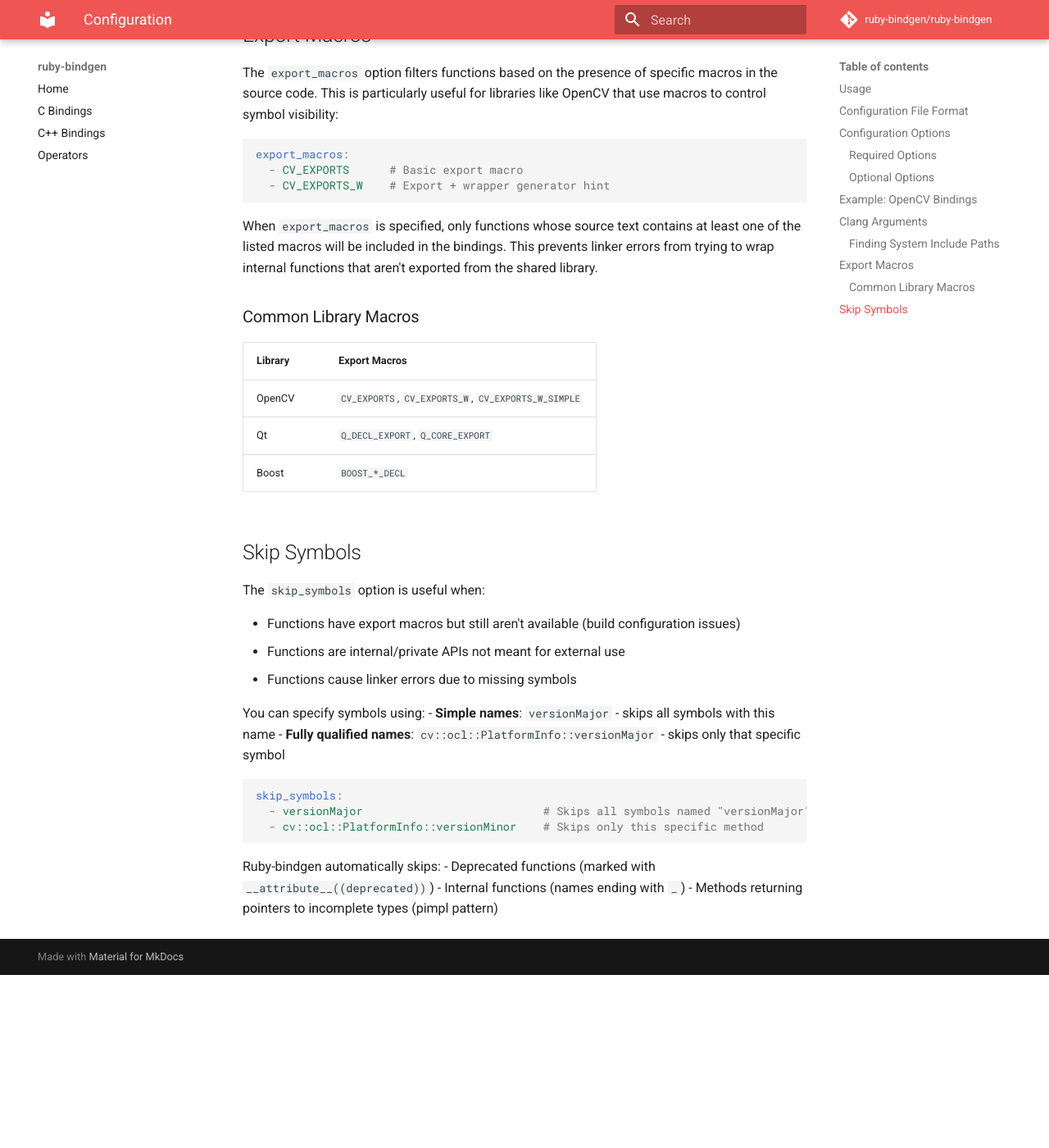
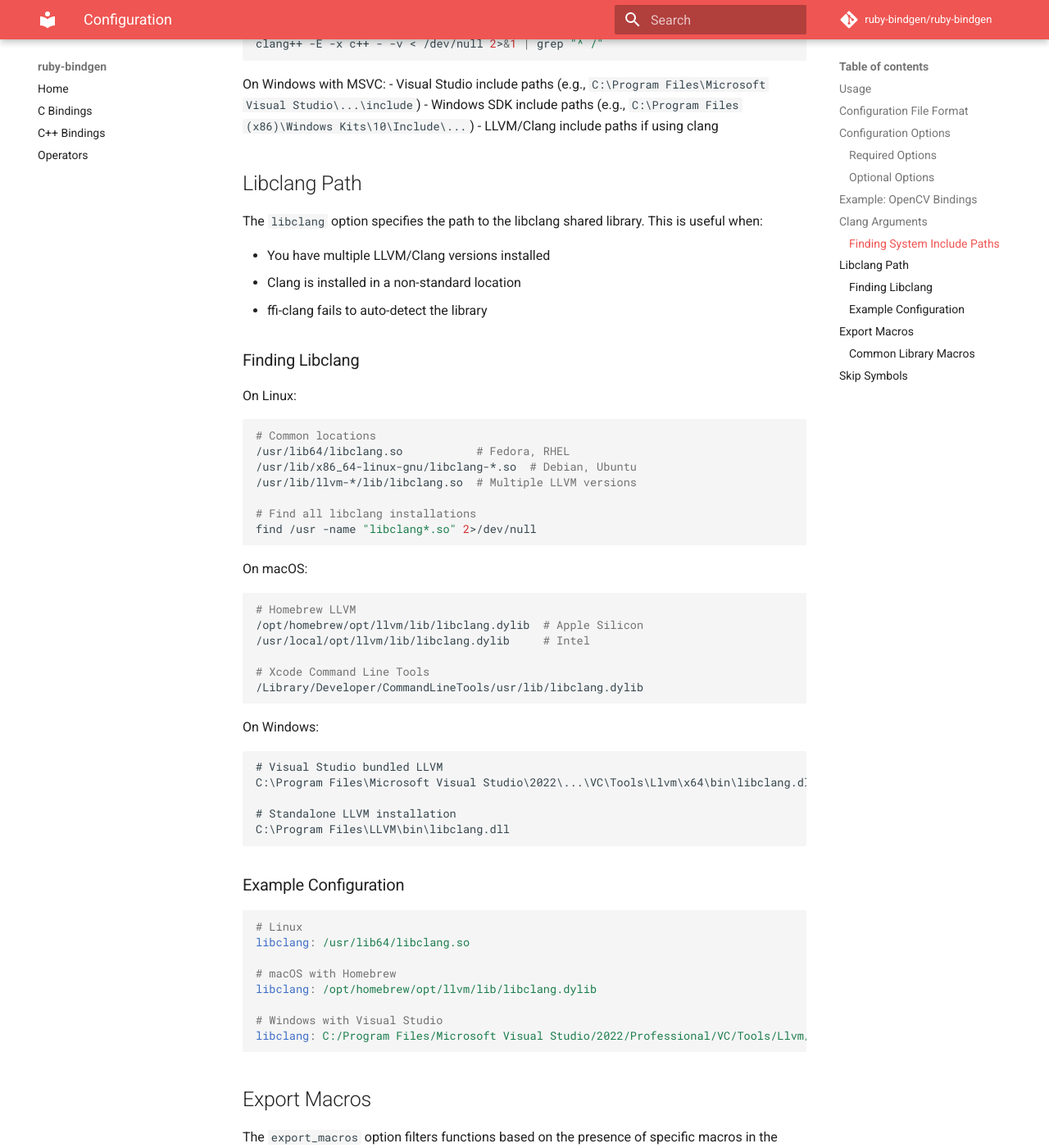
Before and after one commit to ruby-rice/ruby-bindgen, an MkDocs documentation site: the page built from docs/configuration.md, in a window 1280 px wide and 1400 px high, scrolled down 3165 px. Shown: the whole window at 82% size. Built offline with MkDocs 1.6.1 and Material for MkDocs 9.7.7, drawn with Linux system fonts in a browser that asks for light colours; comment, search, counter and statistics services are not loaded; before the commit the page ends 4354 px from its top, so only the background shows below that; some of the changed text lies outside the part shown.

Commit message:
Move libclang to configuration file and document how to find it.

````diff
--- a/docs/configuration.md
+++ b/docs/configuration.md
@@ -15,6 +15,11 @@ ruby-bindgen config.yaml
 # Must be a valid C/C++ identifier (letters, numbers, underscores)
 # If omitted, only per-file bindings are generated without project wrapper files
 extension: my_extension
+
+# Path to libclang shared library (optional)
+# If not specified, ffi-clang will attempt to find it automatically
+# Useful when you have multiple LLVM versions or non-standard install locations
+libclang: /usr/lib64/libclang.so
 
 # Path to the directory containing header files
 input: /path/to/headers
@@ -65,6 +70,7 @@ clang_args:
 | Option | Default | Description |
 |--------|---------|-------------|
 | `extension` | none | Name of the Ruby extension. Used for the `Init_` function name. Must be a valid C/C++ identifier. When provided, generates project wrapper files (`{extension}-rb.cpp`, `{extension}-rb.hpp`, `{extension}.def`). When omitted, only per-file bindings are generated. |
+| `libclang` | auto-detect | Path to the libclang shared library. When specified, sets the `LIBCLANG` environment variable before loading ffi-clang. Useful when you have multiple LLVM versions or non-standard install locations. |
 | `match` | `["**/*.{h,hpp}"]` | Glob patterns specifying which header files to process. |
 | `skip` | `[]` | Glob patterns specifying which header files to skip. |
 | `export_macros` | `[]` | List of macros that indicate a symbol is exported. Only functions/classes with these macros will be included. |
@@ -121,6 +127,59 @@ On Windows with MSVC:
 - Windows SDK include paths (e.g., `C:\Program Files (x86)\Windows Kits\10\Include\...`)
 - LLVM/Clang include paths if using clang
 
+## Libclang Path
+
+The `libclang` option specifies the path to the libclang shared library. This is useful when:
+
+- You have multiple LLVM/Clang versions installed
+- Clang is installed in a non-standard location
+- ffi-clang fails to auto-detect the library
+
+### Finding Libclang
+
+On Linux:
+```bash
+# Common locations
+/usr/lib64/libclang.so           # Fedora, RHEL
+/usr/lib/x86_64-linux-gnu/libclang-*.so  # Debian, Ubuntu
+/usr/lib/llvm-*/lib/libclang.so  # Multiple LLVM versions
+
+# Find all libclang installations
+find /usr -name "libclang*.so" 2>/dev/null
+```
+
+On macOS:
+```bash
+# Homebrew LLVM
+/opt/homebrew/opt/llvm/lib/libclang.dylib  # Apple Silicon
+/usr/local/opt/llvm/lib/libclang.dylib     # Intel
+
+# Xcode Command Line Tools
+/Library/Developer/CommandLineTools/usr/lib/libclang.dylib
+```
+
+On Windows:
+```
+# Visual Studio bundled LLVM
+C:\Program Files\Microsoft Visual Studio\2022\...\VC\Tools\Llvm\x64\bin\libclang.dll
+
+# Standalone LLVM installation
+C:\Program Files\LLVM\bin\libclang.dll
+```
+
+### Example Configuration
+
+```yaml
+# Linux
+libclang: /usr/lib64/libclang.so
+
+# macOS with Homebrew
+libclang: /opt/homebrew/opt/llvm/lib/libclang.dylib
+
+# Windows with Visual Studio
+libclang: C:/Program Files/Microsoft Visual Studio/2022/Professional/VC/Tools/Llvm/x64/bin/libclang.dll
+```
+
 ## Export Macros
 
 The `export_macros` option filters functions based on the presence of specific macros in the source code. This is particularly useful for libraries like OpenCV that use macros to control symbol visibility:
````
Also changed, not shown: 1 other file.
